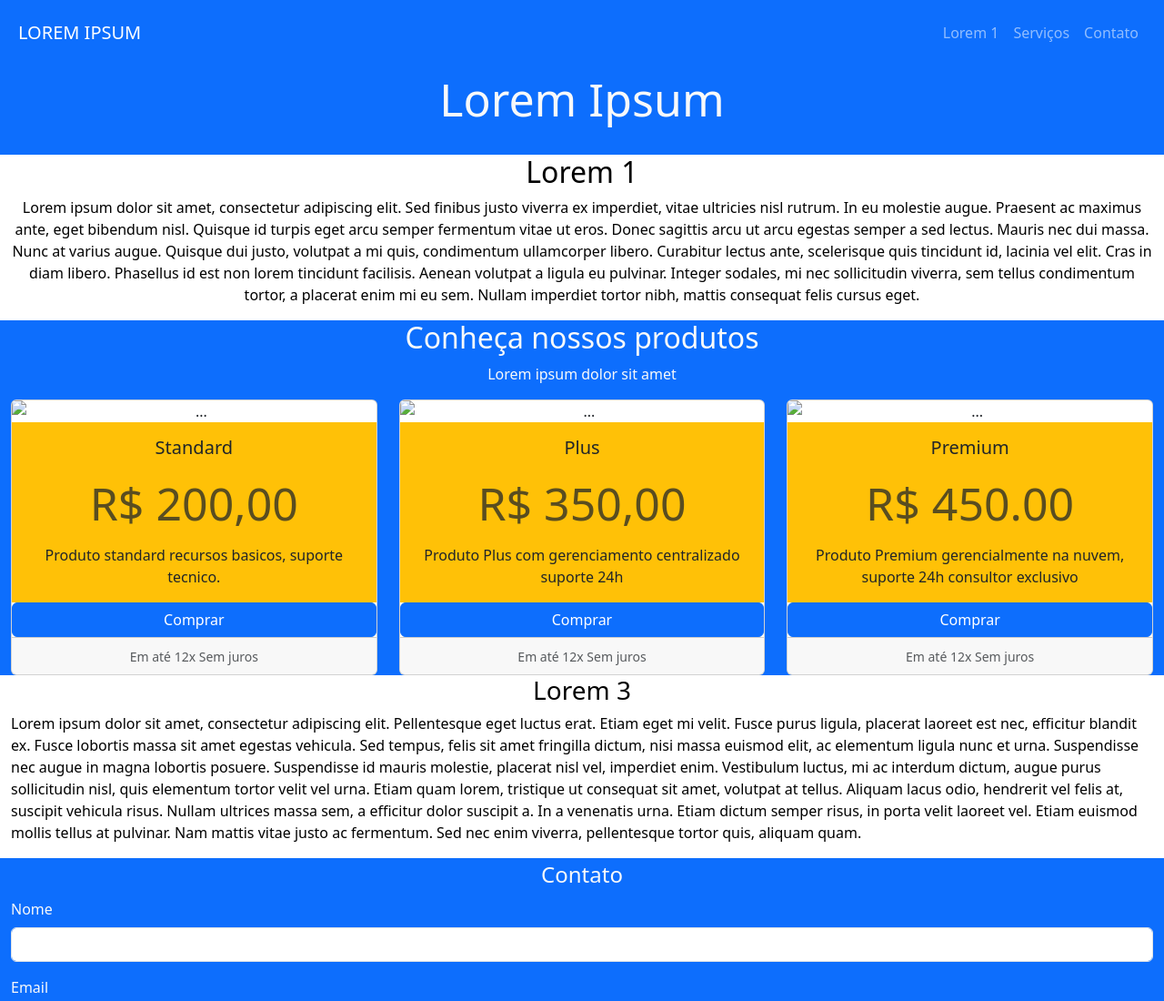
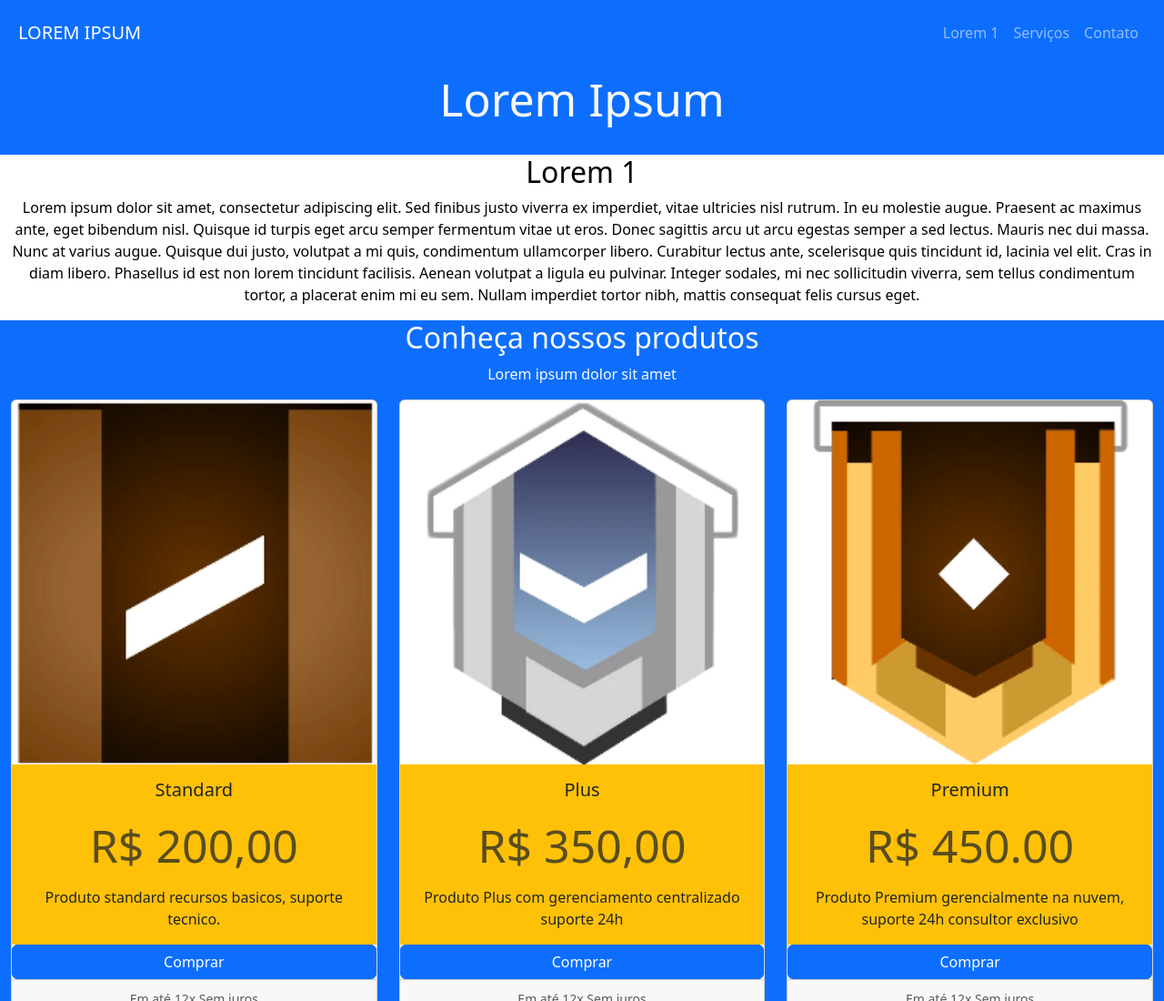
Before and after one commit to lndrumond/pratica14, a plain HTML site: page index.html in a window 1280 px wide. Shown: the top 1100 px of the page at 91% size. Drawn offline with nearby package versions, Linux system fonts and the light colour scheme.

Commit message:
Projeto final

```diff
--- a/index.html
+++ b/index.html
@@ -47,7 +47,7 @@
             <div class="row row-cols-1 row-cols-md-3 g-4">
                 <div class="col">
                     <div class="card h-100">
-                        <img src="img/RJ.jpg" class="card-img-top" alt="...">
+                        <img src="img/standard.jpg" class="card-img-top" alt="...">
                         <div class="card-body bg-warning">
                             <h5 class="card-title">Standard</h5>
                             <h1 class="card-subtitle text-muted">R$ 200,00</h1>
@@ -61,7 +61,7 @@
                 </div>
                 <div class="col">
                     <div class="card h-100">
-                        <img src="img/gramado.jpg" class="card-img-top" alt="...">
+                        <img src="img/plus.jpg" class="card-img-top" alt="...">
                         <div class="card-body bg-warning">
                             <h5 class="card-title">Plus</h5>
                             <h1 class="card-subtitle text-muted">R$ 350,00</h1>
@@ -75,7 +75,7 @@
                 </div>
                 <div class="col">
                     <div class="card h-100">
-                        <img src="img/porto seguro.jpg" class="card-img-top" alt="...">
+                        <img src="img/premium.jpg" class="card-img-top" alt="...">
                         <div class="card-body bg-warning">
                             <h5 class="card-title">Premium</h5>
                             <h1 class="card-subtitle text-muted">R$ 450.00</h1>
```
Also changed, not shown: img/plus.jpg (added), img/premium.jpg (added), img/standard.jpg (added).
